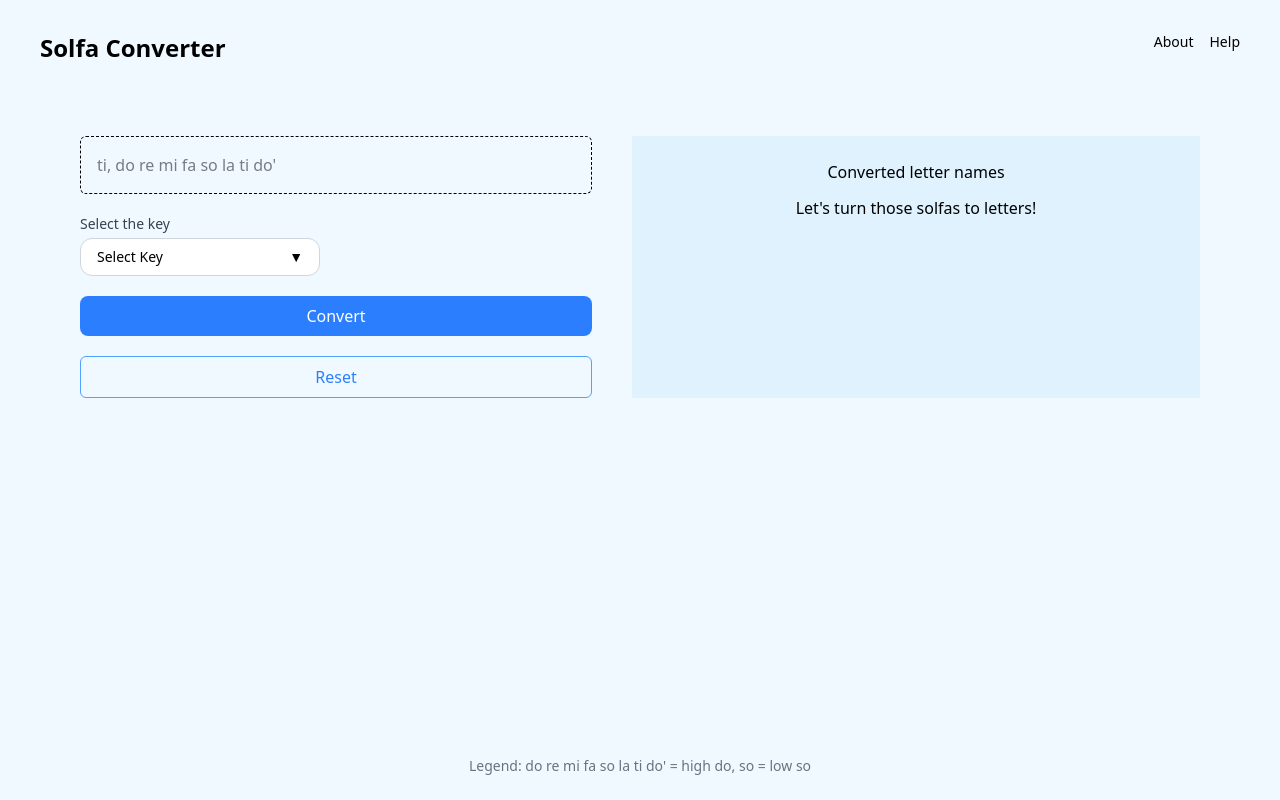
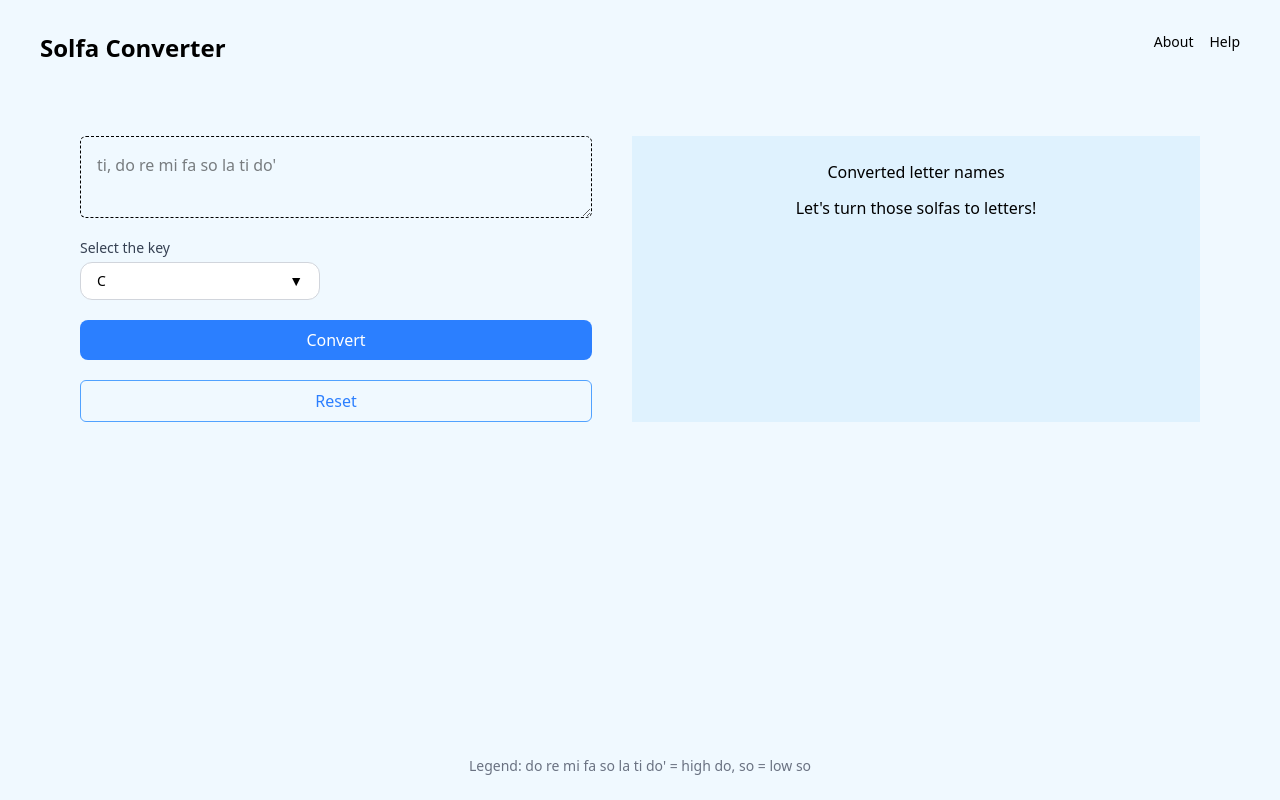
Before and after one commit to EMMANUEL-IKECHI/solfa-converter, a React (Vite) app: page / in a window 1280 px wide. Built offline with nearby package versions, Linux system fonts and the light colour scheme.

Commit message:
Working on UX

```diff
--- /dev/null
+++ b/sanitizeInput.js
@@ -0,0 +1,7 @@
+export function sanitizeInput(input) {
+  return input
+    .toLowerCase()
+    .replace(/[^a-z#\s]/g, "") // remove punctuation, keep #
+    .trim()
+    .split(/\s+/); // handles multiple spaces & newlines
+}
--- a/src/App.jsx
+++ b/src/App.jsx
@@ -5,6 +5,7 @@ import DisplayNotes from "./components/DisplayNotes";
 import { useReducer } from "react";
 import Footer from "./components/Footer";
 import { convertToNotes } from "./converter";
+import { sanitizeInput } from "../sanitizeInput";
 
 const ACTIONS = {
   ADD_NOTES: "add-notes",
@@ -14,9 +15,9 @@ const ACTIONS = {
 const reducer = (state, action) => {
   switch (action.type) {
     case ACTIONS.ADD_NOTES: {
-      if (!state.targetKey) return state;
-      const splitString = action.payload.trim().split(" ");
-      const mappedArray = splitString.map(
+      if (!state.targetKey) return {notes: "You need to select a key"};
+      const tokens = sanitizeInput(action.payload);
+      const mappedArray = tokens.map(
         (solfa) => convertToNotes(solfa, state.targetKey) || solfa
       );
       return { ...state, notes: mappedArray.join(" ") };
@@ -32,7 +33,7 @@ const reducer = (state, action) => {
 };
 
 function App() {
-  const [state, dispatch] = useReducer(reducer, { notes: "", targetKey: "" });
+  const [state, dispatch] = useReducer(reducer, { notes: "", targetKey: "C" });
 
   function addNotes(string) {
     dispatch({ type: ACTIONS.ADD_NOTES, payload: string });
--- a/src/components/InputNotesForm.jsx
+++ b/src/components/InputNotesForm.jsx
@@ -1,9 +1,22 @@
-import React from "react";
+import React, { useEffect } from "react";
 import useInput from "../hooks/useInput";
 import SelectKey from "./SelectKey";
 
 const InputNotesForm = ({ addNotes, chooseKey, currentKey }) => {
   const input = useInput("");
+  useEffect(() => {
+    const handlekeyDown = (e) => {
+      const formInput = document.querySelector("#form-input");
+      if (document.activeElement !== formInput && e.key.length === 1) {
+        formInput.focus();
+      }
+    }
+
+    window.addEventListener('keydown', handlekeyDown)
+
+
+    return (() => window.removeEventListener('keydown', handlekeyDown));
+  }, []);
 
   const handleSubmit = (e) => {
     e.preventDefault();
@@ -11,11 +24,9 @@ const InputNotesForm = ({ addNotes, chooseKey, currentKey }) => {
   };
 
   return (
-    <form
-  onSubmit={handleSubmit}
-  className="grid w-full max-w-lg gap-5"
->
-  <input
+    <form onSubmit={handleSubmit} className="grid w-full max-w-lg gap-5">
+      <textarea
+        id="form-input"
         placeholder="ti, do re mi fa so la ti do'"
         className="
       p-4 border border-dashed rounded-md
@@ -41,7 +52,6 @@ const InputNotesForm = ({ addNotes, chooseKey, currentKey }) => {
         Reset
       </button>
     </form>
-
   );
 };
 
```
Lines whose indentation alone changed are shown as unchanged.
